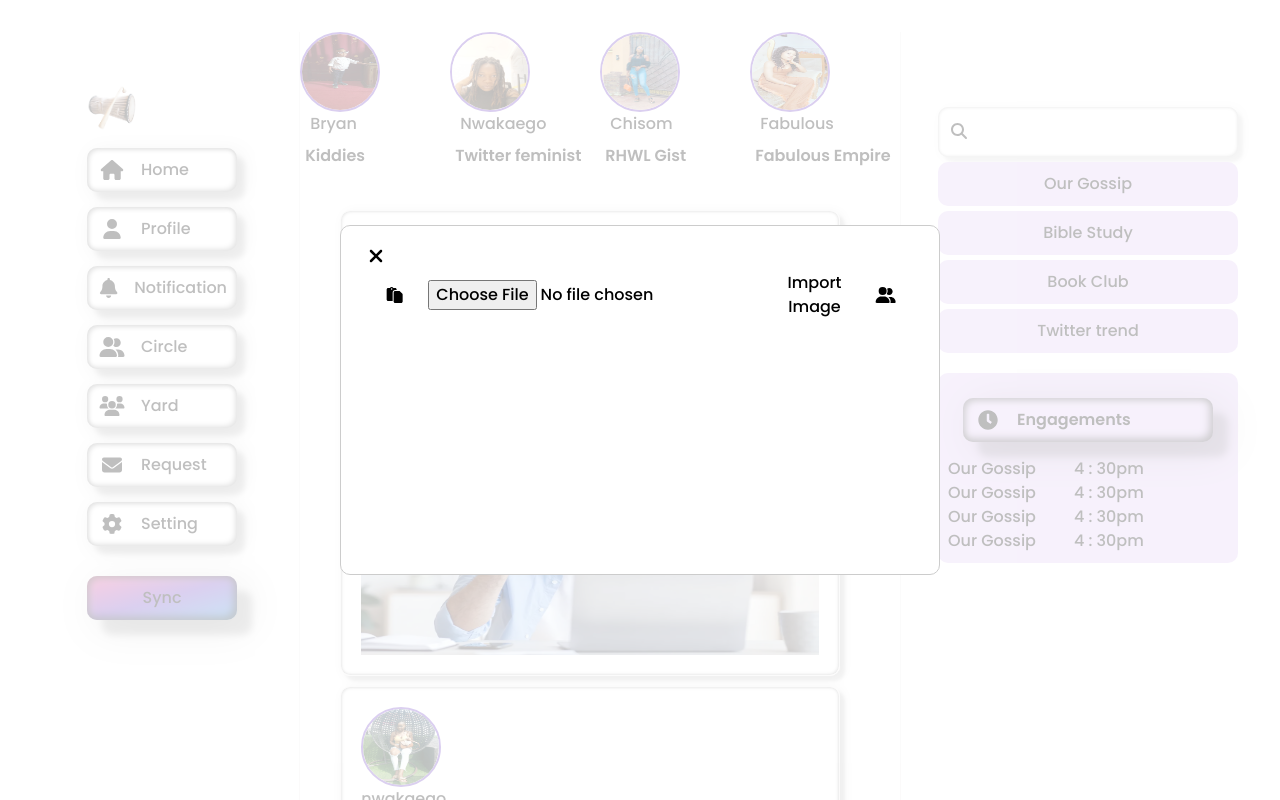
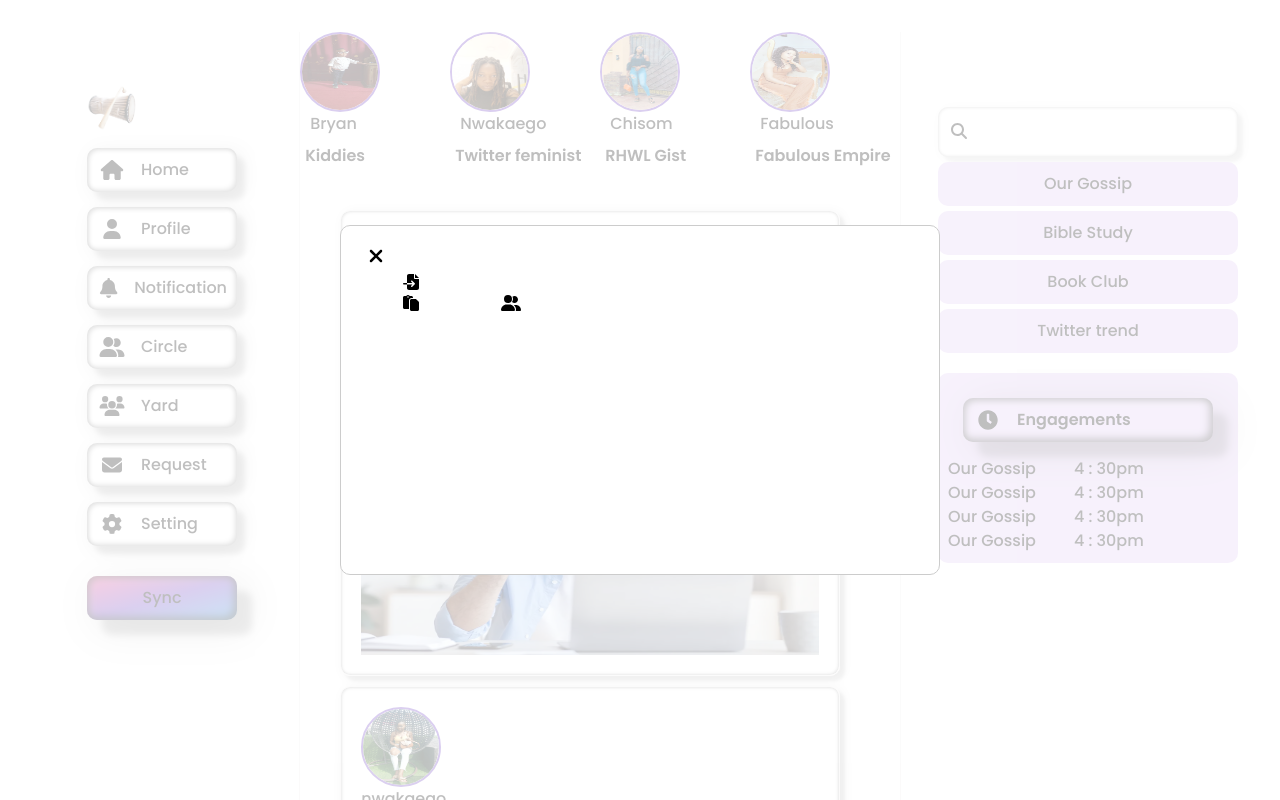
Before and after one commit to Nwakaego-Ego/circle, a Next.js app: page / in a window 1280 px wide. Both pictures are taken after a click on the button "Sync". Shown: the top 800 px of the page. Built offline with nearby package versions, Linux system fonts and the light colour scheme.

Commit message:
i added font awesome to the import file

```diff
--- a/src/app/component/modal/modal.css
+++ b/src/app/component/modal/modal.css
@@ -31,3 +31,25 @@
 .modal-toggle-items {
   margin-top: 20px;
 }
+
+/* import file */
+
+.sync-modal-btn-container {
+  position: relative;
+  display: inline-block;
+}
+
+.sync-modal-btn-import {
+  /* Your FontAwesome icon styling */
+  cursor: pointer;
+}
+
+.file-input {
+  position: absolute;
+  top: 0;
+  left: 0;
+  width: 100%;
+  height: 100%;
+  opacity: 0;
+  cursor: pointer;
+}
--- a/src/app/component/modal/modal.jsx
+++ b/src/app/component/modal/modal.jsx
@@ -100,6 +100,19 @@ const ReactModal = ({ modalOpen, closeModal }) => {
           <div>
             <FontAwesomeIcon icon={faXmark} className="fa" onClick={xMark} />
           </div>
+
+          <div className="sync-modal-btn-container">
+            <FontAwesomeIcon
+              icon={faFileImport}
+              className="sync-modal-btn-import"
+            />
+            <input
+              type="file"
+              accept="image/*"
+              className="file-input"
+              onChange={handleImageChange}
+            />
+          </div>
           {pastedText && (
             <div
               className="editable-text modal-text-format"
@@ -123,7 +136,20 @@ const ReactModal = ({ modalOpen, closeModal }) => {
               onClick={handlePaste}
             />
 
-            <input type="file" accept="image/*" onChange={handleImageChange} />
+            {/* <input type="file" accept="image/*" onChange={handleImageChange} /> */}
+            {/* <div className="sync-modal-btn-container">
+              <FontAwesomeIcon
+                icon={faFileImport}
+                className="sync-modal-btn-import"
+              />
+              <input
+                type="file"
+                accept="image/*"
+                className="file-input"
+                onChange={handleImageChange}
+              />
+            </div> */}
+
             {selectedImage && (
               <img
                 src={selectedImage}
@@ -131,11 +157,12 @@ const ReactModal = ({ modalOpen, closeModal }) => {
                 style={{ maxWidth: "100%", maxHeight: "200px" }}
               />
             )}
-            <button onClick={handleImportClick}>Import Image</button>
+            <button onClick={handleImportClick}></button>
             {/* <FontAwesomeIcon
               icon={faFileImport}
               className=" sync-modal-btn-import"
               onClick={handlePaste}
+
             /> */}
             <FontAwesomeIcon
               icon={faUserGroup}
```
